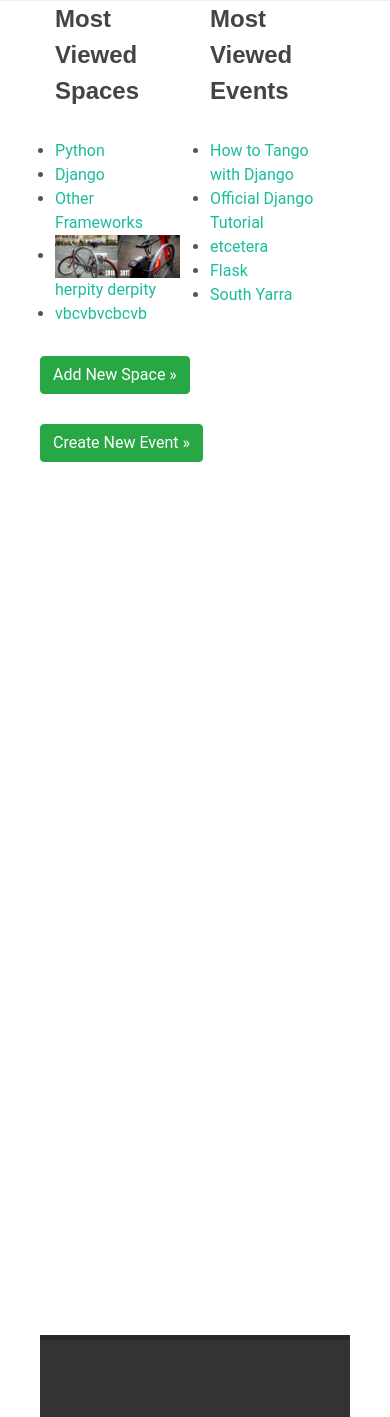
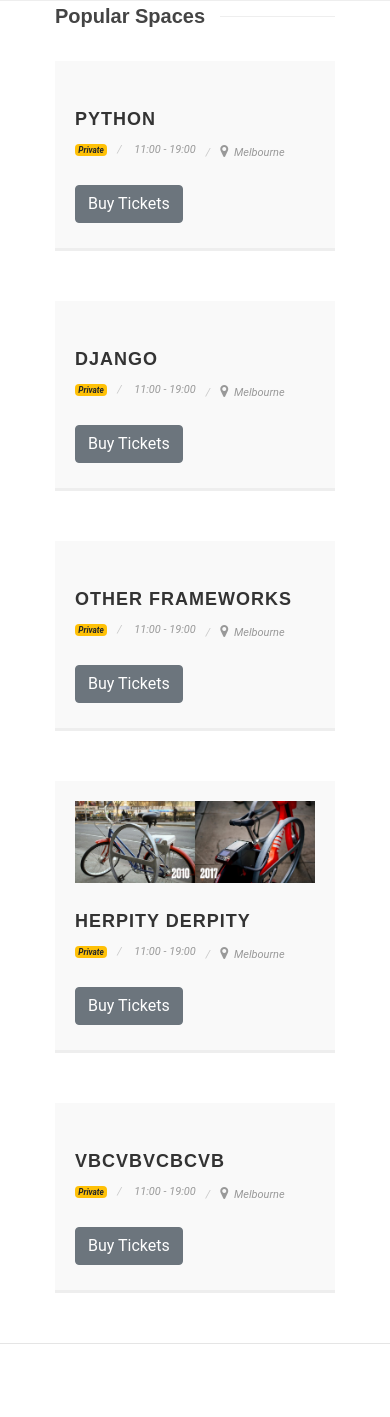
Before and after one commit to Hewlbern/SideSpacer, a Django app: page /Spaces/space/ in a window 390 px wide. Shown: the top 1417 px of the page. Run offline with Django 3.2, Linux system fonts and the light colour scheme; data comes from the database, SQL or seed files in the repository; some libraries are stand-ins or nearby versions.

Commit message:
spaces fixed

```diff
--- a/templates/Spaces/space.html
+++ b/templates/Spaces/space.html
@@ -1,46 +1,55 @@
 {% extends "Spaces/base.html" %}
 {% load staticfiles %}
 {% block content %}
-    <div class="container">
-              <!-- Example row of columns -->
-              <div class ="row">
-                <div class ="col">
-                  <h2>Most Viewed Spaces</h2>
+
+<div class="container clearfix">
+
+    <div class="col_three_fifth bothsidebar nobottommargin">
+
+        <div class="fancy-title title-border">
+            <h3>Popular Spaces</h3>
             {% if categories %}
-              <ul>
+        </div>
         {% for category in categories %}
-                  <li>
+        <div id="posts" class="events small-thumbs">
+
+            <div class="entry clearfix">
+                <div class="entry-image d-md-none d-lg-block">
+                    <a href="#">
                         {% if category.image %}
-										<img src="{{ category.image.url }}"  width = 250px  />
+                        <img src="{{ category.image.url }}" alt="{{ category.name }}">
                         {% endif %}
-                    <a href="/Spaces/category/{{ category.slug }}">{{ category.name }}</a>
-                  </li>
+                    </a>
+                </div>
+                <div class="entry-c">
+                    <div class="entry-title">
+                        <h2><a href="{{ page.url }}">{{ category.name }}</a></h2>
+                    </div>
+                    <ul class="entry-meta clearfix">
+                        <li><span class="badge badge-warning">Private</span></li>
+                        <li><a href="#"><i class="icon-time"></i> 11:00 - 19:00</a></li>
+                        <li><a href="#"><i class="icon-map-marker2"></i> Melbourne</a></li>
+                    </ul>
+                    <div class="entry-content">
+                        <a href="{% url 'signup' %}" class="btn btn-secondary" disabled="disabled">Buy Tickets</a>
+                    </div>
+                </div>
+            </div>
+
+        </div>
         {% endfor %}
-              </ul>
         {% else %}
         <strong>There are no Spaces present.</strong>
         {% endif %}
+    </div>
+
+    <div class="col_two_fifth nobottommargin col_last">
+
 
     </div>
-                  <div class ="col">
-                    <h2>Most Viewed Events</h2>
-              		  <p>
-              				{% if pages %}
-              				    <ul>
-              				{% for page in pages %}
-              				    <li><a href="{{ page.url }}">{{ page.title }}</a></span></li>
-              				 {% endfor %}
-              				   </ul>
-              				{% else %}
-              				    <strong>There are no Events present.</strong>
-              			 {% endif %}
-              			</p>
-                  </div>
-                <div>
-              <div>
-                <p><a class="btn btn-success" href="/Spaces/add_category/" role="button">Add New Space »</a></p>
-                <p><a class="btn btn-success" href="/Spaces/add_page/" role="button">Create New Event »</a></p>
+
+
 </div>
 
-            </div> <!-- /container -->
+
 {% endblock %}
```
Also changed, not shown: templates/registration/login.html (+42 -7 lines), templates/registration/signup.html (+43 -7 lines). Lines whose indentation alone changed are shown as unchanged.
